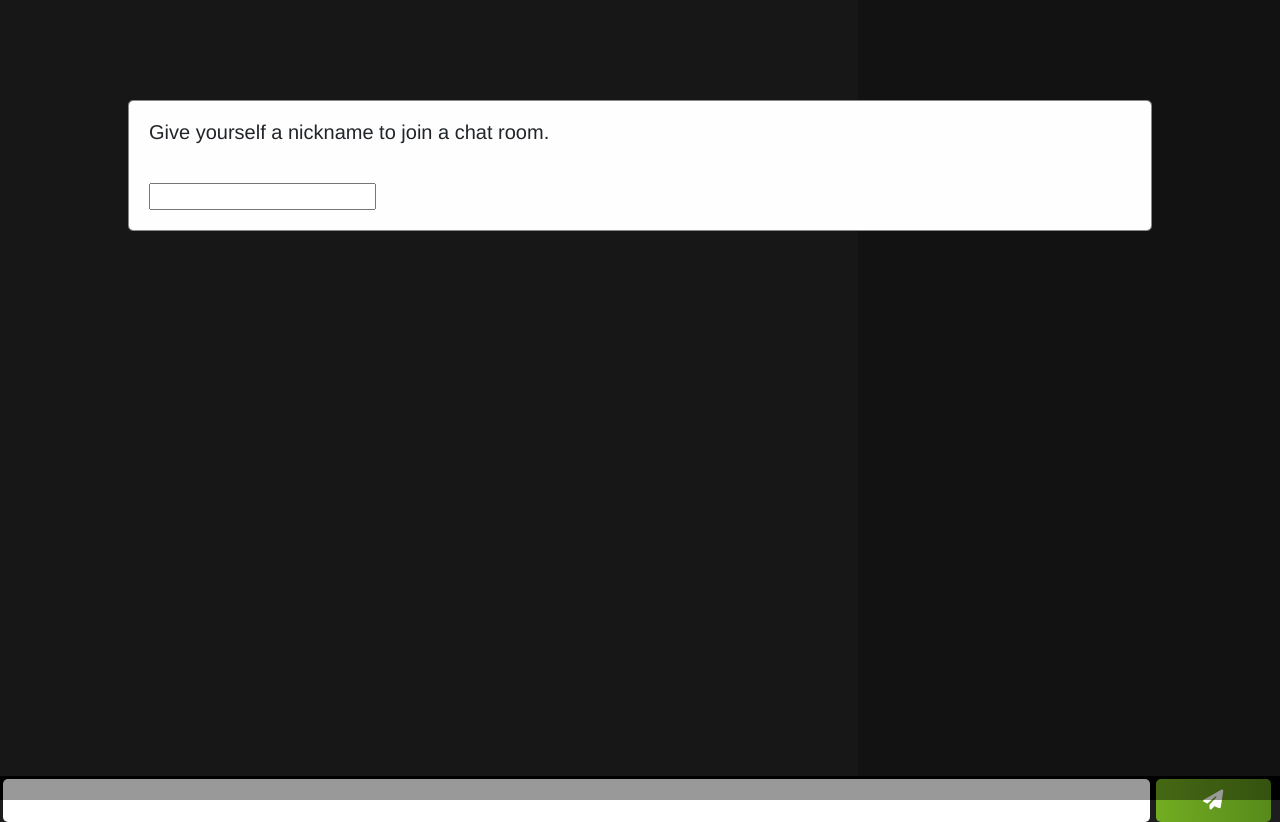
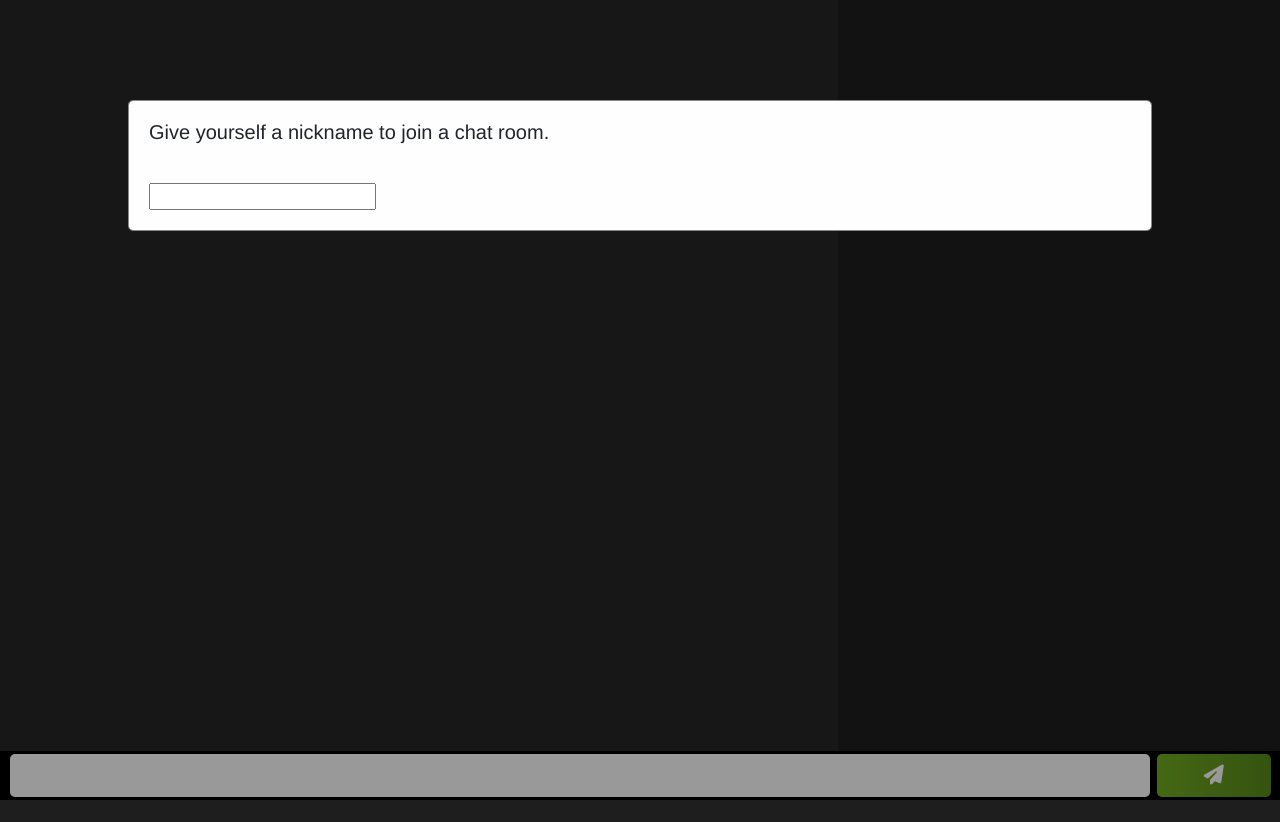
Before and after one commit to wgbcamp/Chat-Client, a website: page index.html in a window 1280 px wide. After the commit the page ends 800 px from the top, so only its background shows below. Drawn offline with nearby package versions, Linux system fonts and the light colour scheme; no server answers.

Commit message:
updated css to make container width fit browser and fix input box to bottom on screen

```diff
--- a/index.html
+++ b/index.html
@@ -2,14 +2,14 @@
 <html>
   <head>
     <title>Socket.IO chat</title>
-    <meta name="viewport" content="width=device-width, initial-scale=1 minimum-scale=1" />
+    <meta name="viewport" content="width=device-width, initial-scale=1 maximum-scale=1" />
     <link rel="stylesheet" href="https://stackpath.bootstrapcdn.com/bootstrap/4.5.0/css/bootstrap.min.css" integrity="sha384-9aIt2nRpC12Uk9gS9baDl411NQApFmC26EwAOH8WgZl5MYYxFfc+NcPb1dKGj7Sk" crossorigin="anonymous">
     <link rel="stylesheet" type="text/css" href="styles/style.css">
     <link rel="stylesheet" href="path/to/font-awesome/css/font-awesome.min.css">
     <script src="https://kit.fontawesome.com/923c3b4ed2.js" crossorigin="anonymous"></script>
   </head>
   <body>
-    <div id="MessageContainer">
+
     <div class="contain">
       <div class="row">
 
@@ -22,9 +22,12 @@
         <div class="col-4"></div>
 
       </div>
+
     </div>
-  </div>
 
+    <form id="messageForm" action="">
+      <input id="messageInput" autocomplete="off" /><button id="messageButton"><i class="fas fa-paper-plane"></i></button>
+    </form>
 
 
 
@@ -43,10 +46,7 @@
       </div>
 
 
-    <form id="messageForm" action="">
-      <input id="messageInput" autocomplete="off" /><button id="messageButton"><i class="fas fa-paper-plane"></i></button>
 
-    </form>
 
     <script src="https://code.jquery.com/jquery-3.5.1.slim.min.js" integrity="sha384-DfXdz2htPH0lsSSs5nCTpuj/zy4C+OGpamoFVy38MVBnE+IbbVYUew+OrCXaRkfj" crossorigin="anonymous"></script>
 <script src="https://cdn.jsdelivr.net/npm/popper.js@1.16.0/dist/umd/popper.min.js" integrity="sha384-Q6E9RHvbIyZFJoft+2mJbHaEWldlvI9IOYy5n3zV9zzTtmI3UksdQRVvoxMfooAo" crossorigin="anonymous"></script>
--- a/public/styles/style.css
+++ b/public/styles/style.css
@@ -2,21 +2,24 @@
 
 html{
       overflow-x: hidden;
+      height: 100%;
 }
 
 body{
       font: 20px Helvetica, Arial;
-      /* background-color: #1B2838; */
       background: #1E1E1E;
+      height: 100%;
+      position: relative;
  }
 
 #messageForm{
       background: #000;
       padding: 3px;
-      position: relative;
-      bottom: 0;
+      padding-left: 10px;
+      position: fixed;
+      bottom: 0px;
       width: 100%;
-      height: 3vh;
+
 }
 
 #messageInput{
@@ -53,22 +56,19 @@ body{
 
 }
 
-/* #messages li:nth-child(odd) { background: #eee; } */
-
-
-
 #decorateMessages{
       background-color: #272727;
 
 }
 
 #MessageContainer{
-      height: 97vh;
+      height: 100vh;
       overflow-x: hidden;
 }
 
 .row, .contain{
       height: 100%;
+      width: 100%;
 }
 
 .modal {
--- a/server.js
+++ b/server.js
@@ -43,9 +43,6 @@ connection.connect(function(err){
 var username = "";
 var usernameCount = 0;
 
-//code executes when a connection is received from client
-//custom namespace
-// const nsp = io.of('/my-namespace');
 
 io.on('connection', function(socket){
 
```
